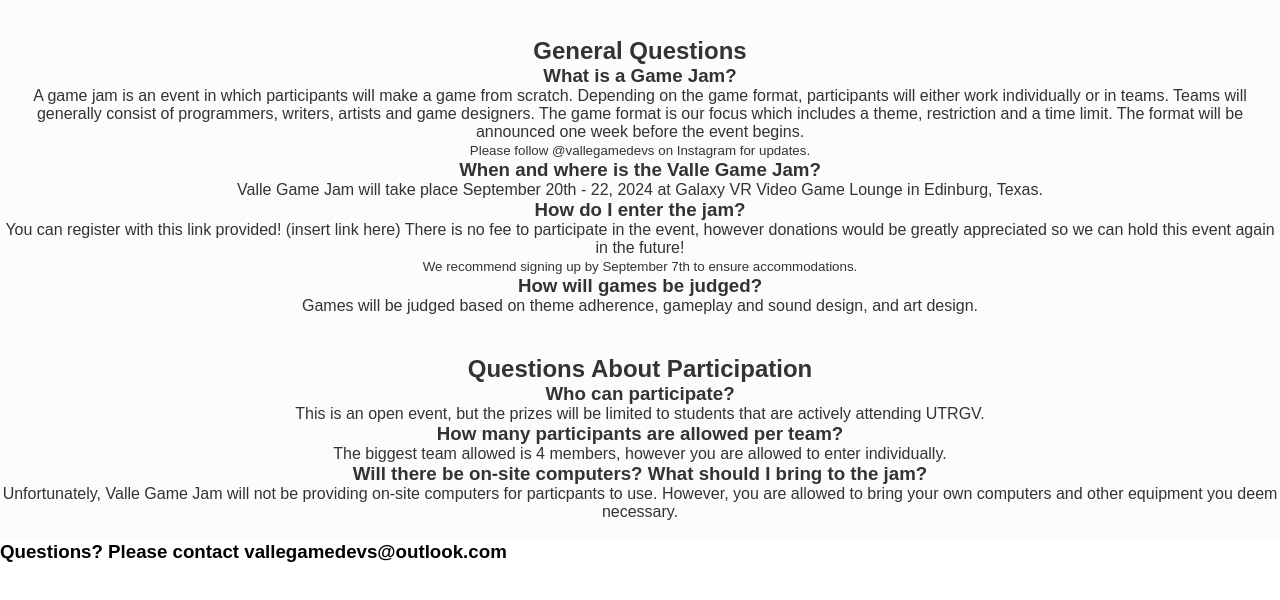
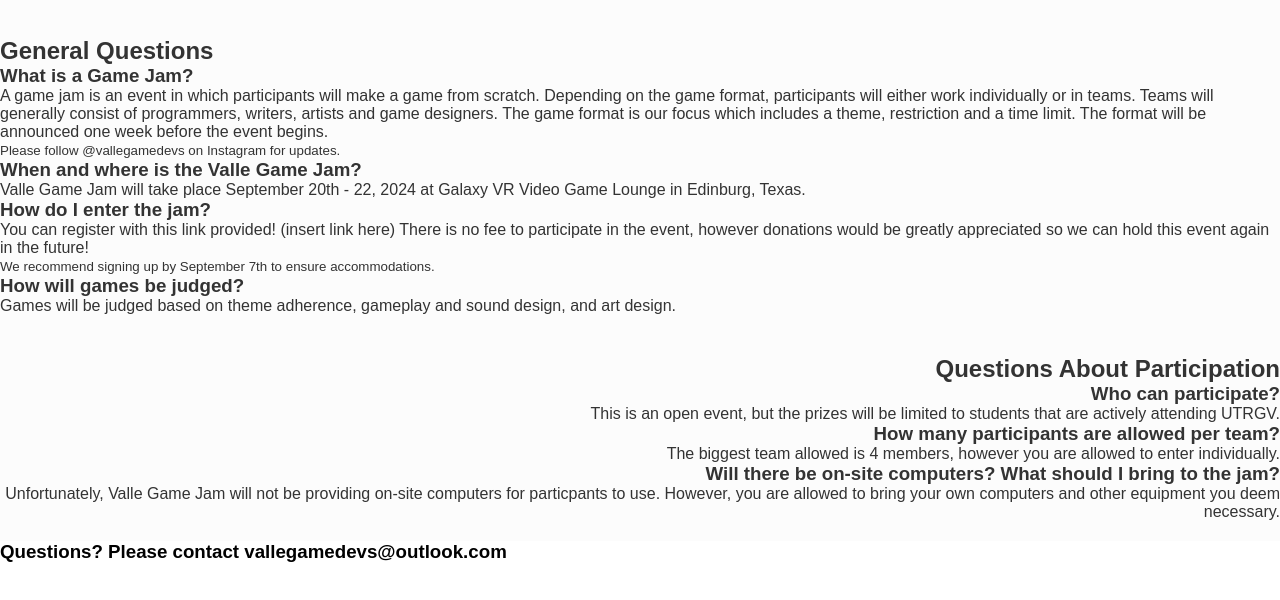
Before and after one commit to jorgeorta01/valle-game-jam, a plain HTML site: page faqs.html in a window 1280 px wide. Shown: the part 98-698 px from the top of the page. Drawn offline with nearby package versions, Linux system fonts and the light colour scheme.

Commit message:
Update style.css

```diff
--- a/style.css
+++ b/style.css
@@ -23,7 +23,7 @@
 
 .navbar {
   display: flex;
-  justify-content: center;
+  justify-content: center;ill
 }
 
 .nav-list {
@@ -87,13 +87,13 @@
 /* Add spacing between FAQ questions */
 .general-section {
   background-color: #fcfcfc; /* Light grey background */
-  text-align: center;
+  text-align: left;
   padding: 20px 0;
   color: #333; /* Dark grey text color */
 }
 .participation-section {
   background-color: #fcfcfc; /* Light grey background */
-  text-align: center;
+  text-align: right;
   padding: 20px 0;
   color: #333; /* Dark grey text color */
 }
```
